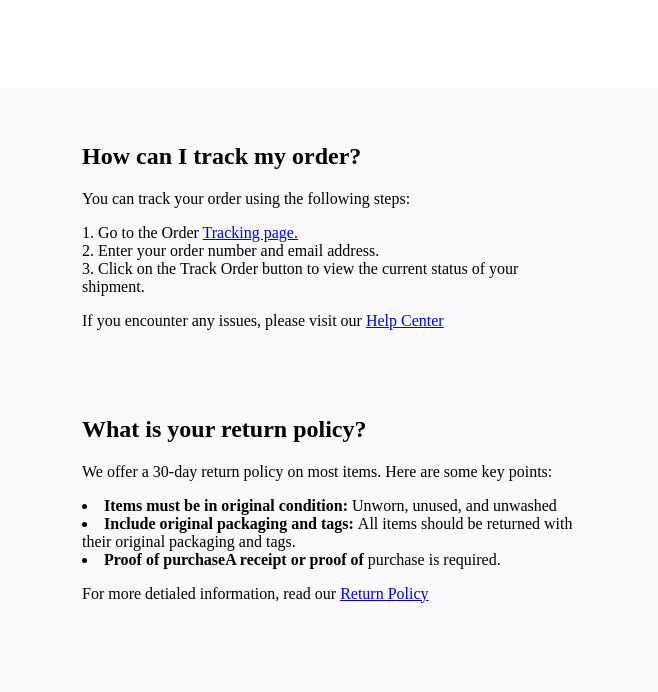
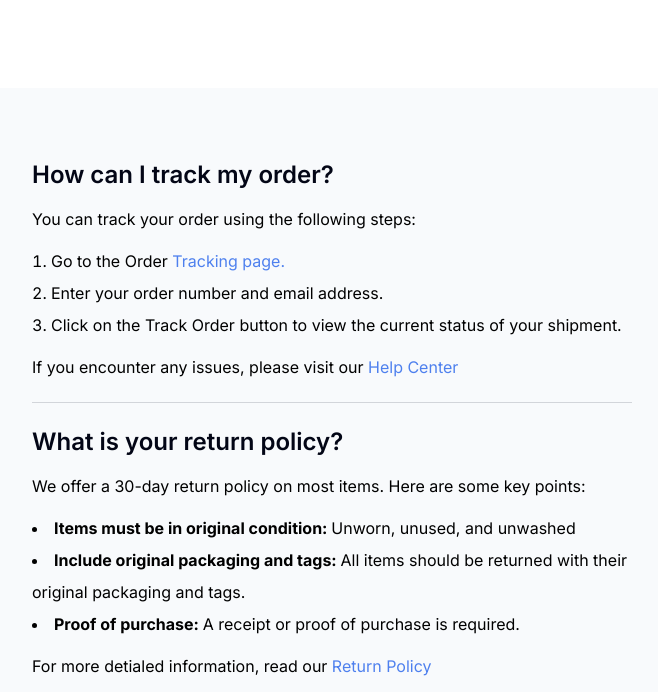
Before and after one commit to DesmonFur/simple-faq, a plain HTML site: page index.html in a window 1280 px wide. Shown: the part 112-804 px from the top of the page, without its empty margins (308-966 px from the left). Drawn offline with Linux system fonts and the light colour scheme.

Commit message:
typography and spacing

```diff
--- a/index.html
+++ b/index.html
@@ -13,6 +13,12 @@
 
     <title>Simple FAQ | devChallenges.io</title>
     <link rel="stylesheet" href="style.css" />
+    <link rel="preconnect" href="https://fonts.googleapis.com" />
+    <link rel="preconnect" href="https://fonts.gstatic.com" crossorigin />
+    <link
+      href="https://fonts.googleapis.com/css2?family=Inter:ital,opsz,wght@0,14..32,100..900;1,14..32,100..900&display=swap"
+      rel="stylesheet"
+    />
   </head>
   <body>
     <section class="faq-intro">
@@ -61,10 +67,8 @@
             All items should be returned with their original packaging and tags.
           </li>
           <li>
-            <strong>
-              <span class="strong">Proof of purchase</span>A receipt or proof of
-            </strong>
-            purchase is required.
+            <strong> <span class="strong">Proof of purchase: </span></strong>A
+            receipt or proof of purchase is required.
           </li>
         </ul>
         <p>
--- a/style.css
+++ b/style.css
@@ -1,6 +1,8 @@
 body {
   margin: 0;
-  background-color: #f9fafc;
+  background-color: #f8fafc;
+  font-family: "Inter", serif;
+  font-weight: 400;
 }
 
 ul,
@@ -15,14 +17,9 @@ p {
 }
 
 .container {
-  /* width: 50%; */
-  /* margin: 0 auto; */
-  display: flex;
-  width: 500px;
-  flex-direction: column;
-  align-items: center;
+  width: 600px;
   margin: auto;
-  margin-top: 35px;
+  margin-top: 72px;
 }
 
 .faq-intro {
@@ -34,7 +31,9 @@ p {
 }
 
 .faq-intro h1 {
+  font-family: "Inter", serif;
   font-size: 2.25rem;
+  color: #030616;
 }
 
 .subtitle {
@@ -58,5 +57,20 @@ p {
   left: 0;
   width: 100%;
   height: 1px;
-  background-color: #ccc;
+  background-color: #d2d5da;
 }
+
+h2 {
+  font-size: 1.5rem;
+  font-weight: 600;
+  color: #030616;
+}
+
+a {
+  color: #4e80ee;
+  text-decoration: none;
+}
+
+li {
+  line-height: 32px;
+}
```
